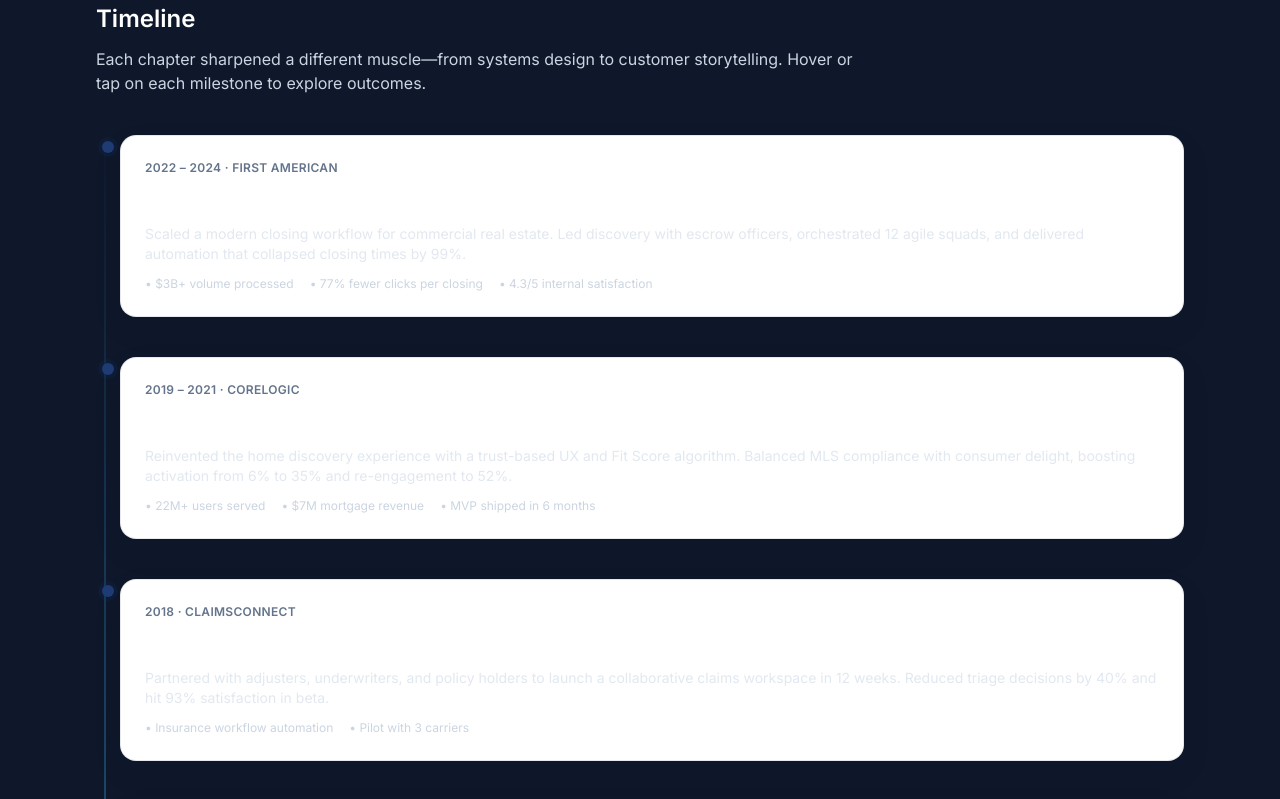
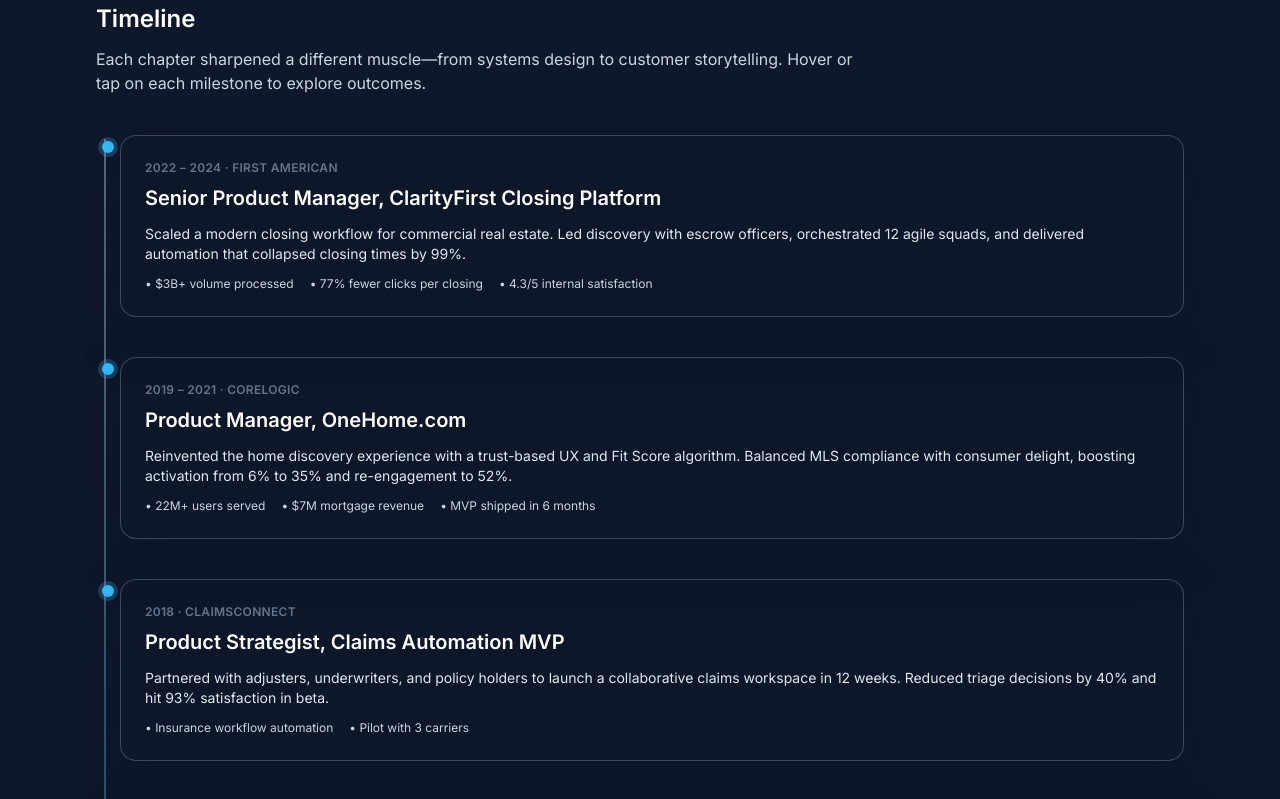
Before and after one commit to saudaminisehgal/pmportfolioA, a plain HTML site: page about.html in a window 1280 px wide. Shown: the part 879-1678 px from the top of the page. Drawn offline with nearby package versions, Linux system fonts and the light colour scheme.

Commit message:
Update styles.css

```diff
--- a/assets/css/styles.css
+++ b/assets/css/styles.css
@@ -187,7 +187,7 @@
   width: 2px;
   background: linear-gradient(
     180deg,
-    rgba(15, 31, 61, 0.25),
+    rgba(146, 163, 184, 0.6),
     rgba(56, 189, 248, 0.35)
   );
 }
@@ -208,8 +208,8 @@
   width: 0.75rem;
   height: 0.75rem;
   border-radius: 50%;
-  background: var(--color-navy);
-  box-shadow: 0 0 0 4px rgba(15, 59, 115, 0.15);
+  background: var(--color-accent);
+  box-shadow: 0 0 0 4px rgba(56, 189, 248, 0.25);
 }
 
 .timeline-card {
@@ -218,6 +218,13 @@
   padding: 1.5rem;
   border: 1px solid rgba(15, 31, 61, 0.1);
   box-shadow: 0 12px 30px rgba(15, 31, 61, 0.08);
+}
+
+.bg-slate-900 .timeline-card {
+  background: rgba(15, 23, 42, 0.72);
+  border-color: rgba(148, 163, 184, 0.35);
+  box-shadow: 0 18px 45px rgba(8, 18, 41, 0.35);
+  backdrop-filter: blur(6px);
 }
 
 .prose-callout {
```
